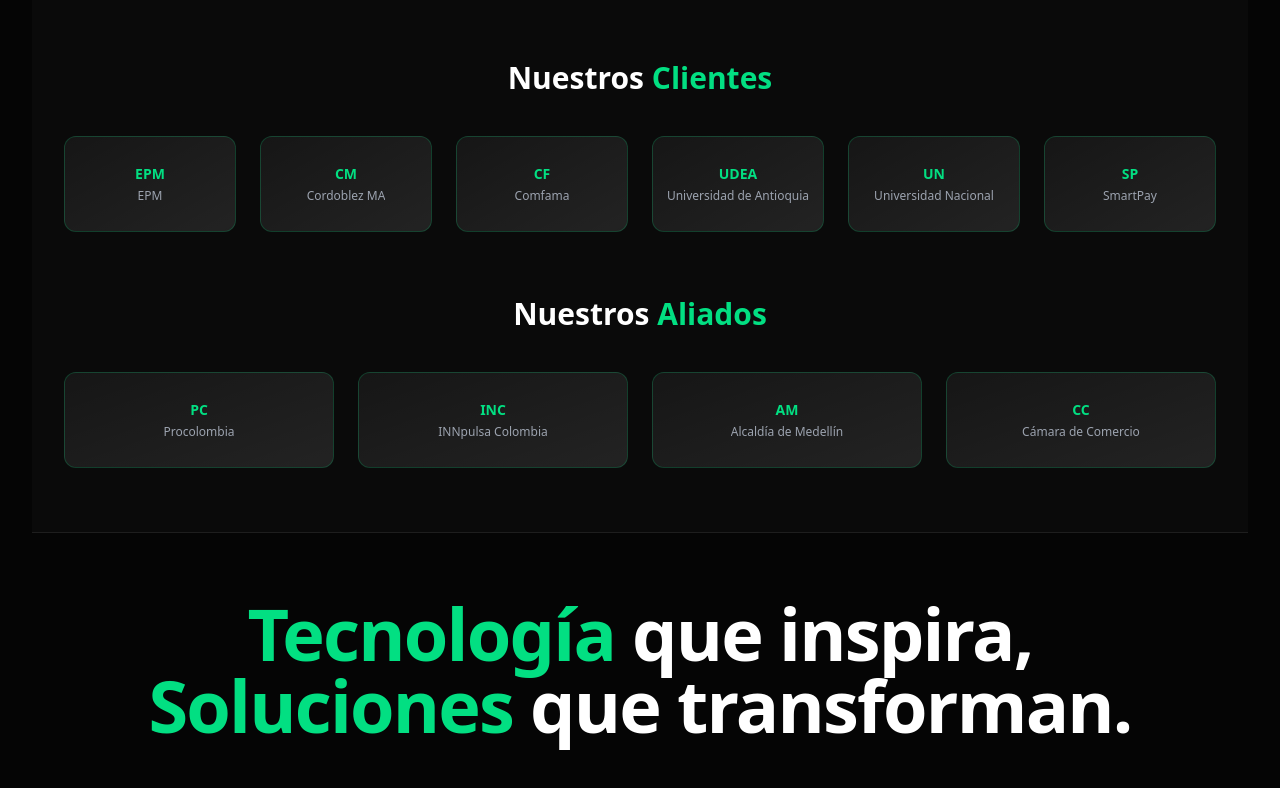
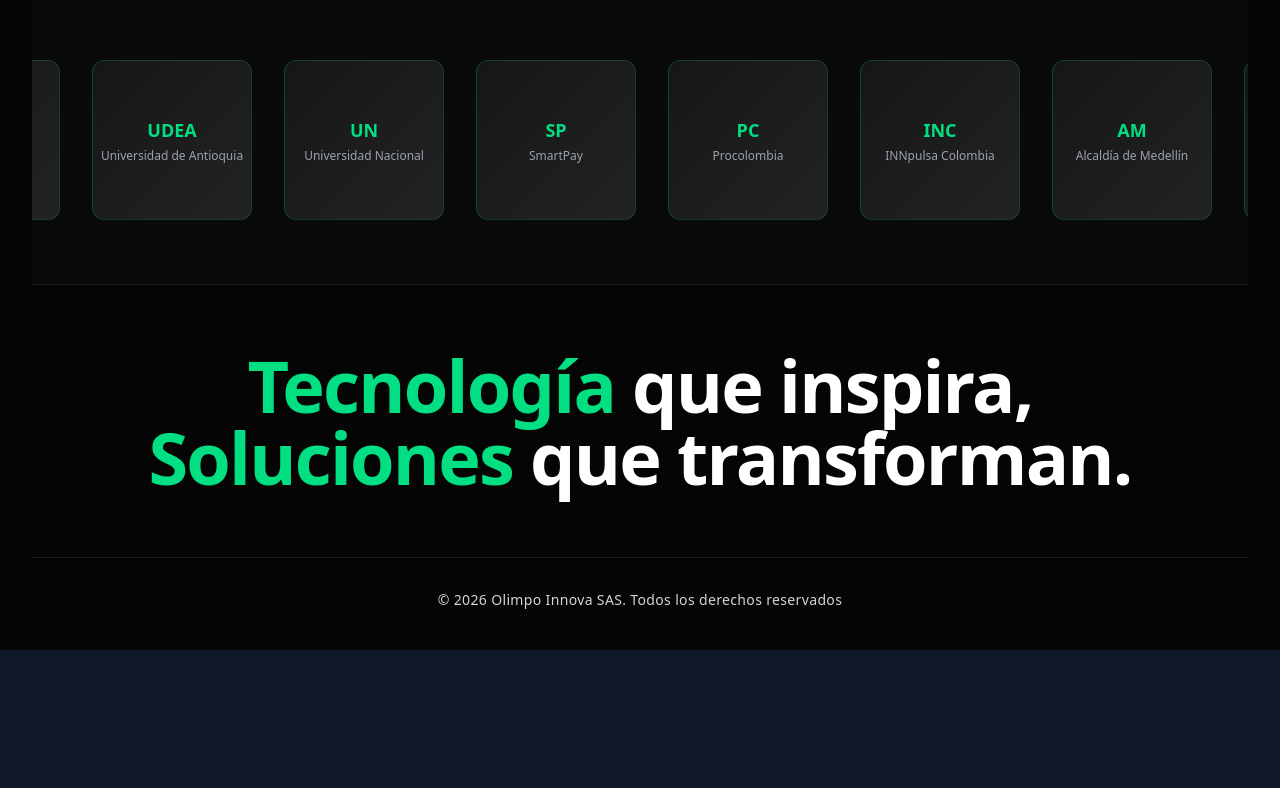
Before and after one commit to Gioser1/pagina-negocios, a React (Vite) app: page / in a window 1280 px wide. Shown: the part 5901-6689 px from the top of the page. After the commit the page ends 6551 px from the top, so only its background shows below. Built offline with nearby package versions, Linux system fonts and the light colour scheme.

Commit message:
correcion final de los clientes y aliados

```diff
--- a/src/components/ClientesAliados.jsx
+++ b/src/components/ClientesAliados.jsx
@@ -1,5 +1,6 @@
 import { motion } from "framer-motion";
 import { clientesData, aliadosData } from "../data/clientesData";
+import { useRef, useEffect, useState } from "react";
 
 const ClientesAliados = () => {
     const containerVariants = {
@@ -27,86 +28,43 @@
         },
     };
 
+    const allItems = [...clientesData, ...aliadosData];
+    const [containerWidth, setContainerWidth] = useState(0);
+    const trackRef = useRef(null);
+
+    useEffect(() => {
+        if (trackRef.current) {
+            setContainerWidth(trackRef.current.scrollWidth / 2);
+        }
+    }, []);
+
     return (
-        <section className="py-16 bg-[#0a0a0a] text-white">
-            <div className="max-w-7xl mx-auto px-4 sm:px-6 lg:px-8">
-                {/* Clientes */}
+        <section className="py-16 bg-[#0a0a0a] text-white overflow-hidden">
+            <div className="relative">
+                <div className="absolute inset-0 bg-gradient-to-r from-[#0a0a0a] via-transparent to-[#0a0a0a] pointer-events-none" />
                 <motion.div
-                    initial={{ opacity: 0, y: 20 }}
-                    whileInView={{ opacity: 1, y: 0 }}
-                    viewport={{ once: true }}
-                    transition={{ duration: 0.8 }}
-                    className="mb-16"
+                    ref={trackRef}
+                    className="flex w-max space-x-8"
+                    animate={{ x: [-0, containerWidth ? -containerWidth : 0] }}
+                    transition={{ x: { repeat: Infinity, repeatType: "loop", ease: "linear", duration: 20 } }}
                 >
-                    <h3 className="text-2xl sm:text-3xl font-bold text-center mb-10">
-                        Nuestros <span className="text-primary">Clientes</span>
-                    </h3>
+                    {[...allItems, ...allItems].map((item, idx) => (
                         <motion.div
-                        variants={containerVariants}
-                        initial="hidden"
-                        whileInView="visible"
-                        viewport={{ once: true }}
-                        className="grid grid-cols-2 sm:grid-cols-3 lg:grid-cols-6 gap-4 sm:gap-6"
+                            key={idx}
+                            whileHover={{ rotateY: 180 }}
+                            className="w-40 h-40 bg-gradient-to-br from-white/5 to-white/10 rounded-xl border border-primary/20 flex items-center justify-center cursor-pointer perspective-1000"
+                            style={{ backfaceVisibility: 'hidden' }}
                         >
-                        {clientesData.map((cliente, index) => (
-                            <motion.div
-                                key={index}
-                                variants={itemVariants}
-                                whileHover={{ y: -5, scale: 1.05 }}
-                                className="flex items-center justify-center"
-                            >
-                                <div className="w-full h-20 sm:h-24 bg-gradient-to-br from-white/5 to-white/10 rounded-xl border border-primary/20 hover:border-primary/50 transition-all flex items-center justify-center group hover:bg-white/10 cursor-default">
                             <div className="text-center">
-                                        <div className="text-xs sm:text-sm font-bold text-primary group-hover:text-primary-light transition-colors">
-                                            {cliente.initials}
+                                <div className="text-lg font-black text-primary">
+                                    {item.initials}
                                 </div>
-                                        <p className="text-xs text-gray-400 group-hover:text-gray-300 transition-colors mt-1 line-clamp-2">
-                                            {cliente.name}
+                                <p className="text-xs text-gray-400 mt-1">
+                                    {item.name}
                                 </p>
-                                    </div>
                             </div>
                         </motion.div>
                     ))}
-                    </motion.div>
-                </motion.div>
-
-                {/* Aliados */}
-                <motion.div
-                    initial={{ opacity: 0, y: 20 }}
-                    whileInView={{ opacity: 1, y: 0 }}
-                    viewport={{ once: true }}
-                    transition={{ duration: 0.8, delay: 0.2 }}
-                >
-                    <h3 className="text-2xl sm:text-3xl font-bold text-center mb-10">
-                        Nuestros <span className="text-primary">Aliados</span>
-                    </h3>
-                    <motion.div
-                        variants={containerVariants}
-                        initial="hidden"
-                        whileInView="visible"
-                        viewport={{ once: true }}
-                        className="grid grid-cols-2 sm:grid-cols-3 lg:grid-cols-4 gap-4 sm:gap-6"
-                    >
-                        {aliadosData.map((aliado, index) => (
-                            <motion.div
-                                key={index}
-                                variants={itemVariants}
-                                whileHover={{ y: -5, scale: 1.05 }}
-                                className="flex items-center justify-center"
-                            >
-                                <div className="w-full h-20 sm:h-24 bg-gradient-to-br from-white/5 to-white/10 rounded-xl border border-primary/20 hover:border-primary/50 transition-all flex items-center justify-center group hover:bg-white/10 cursor-default">
-                                    <div className="text-center">
-                                        <div className="text-xs sm:text-sm font-bold text-primary group-hover:text-primary-light transition-colors">
-                                            {aliado.initials}
-                                        </div>
-                                        <p className="text-xs text-gray-400 group-hover:text-gray-300 transition-colors mt-1 line-clamp-2">
-                                            {aliado.name}
-                                        </p>
-                                    </div>
-                                </div>
-                            </motion.div>
-                        ))}
-                    </motion.div>
                 </motion.div>
             </div>
         </section>
```
Lines whose indentation alone changed are shown as unchanged.
